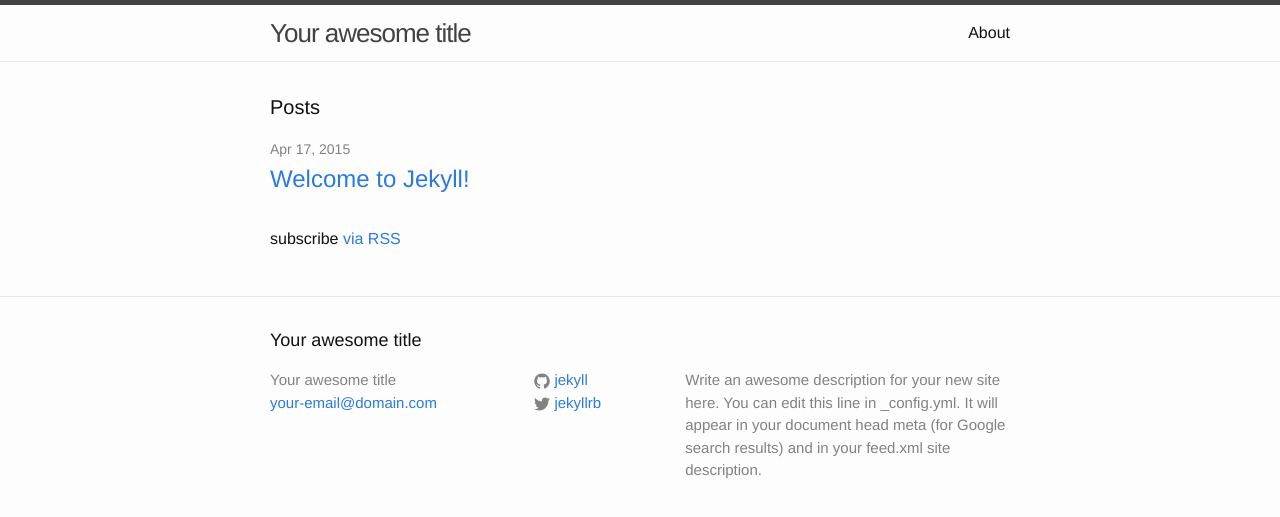
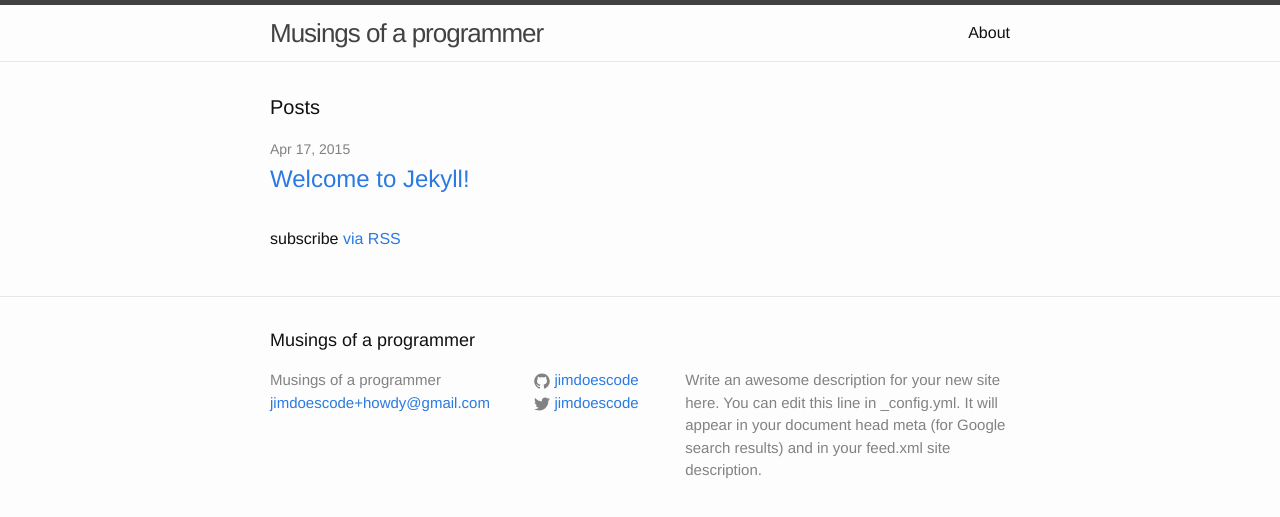
Before and after one commit to jimdoescode/jimdoescode.github.io, a Jekyll site: the page built from index.html, in a window 1280 px wide. Shown: the top 517 px of the page. Built offline with Jekyll 4.4.1, drawn with Linux system fonts in a browser that asks for light colours.

Commit message:
Added actual info

```diff
--- a/_config.yml
+++ b/_config.yml
@@ -1,14 +1,14 @@
 # Site settings
-title: Your awesome title
-email: your-email@domain.com
+title: Musings of a programmer
+email: jimdoescode+howdy@gmail.com
 description: > # this means to ignore newlines until "baseurl:"
   Write an awesome description for your new site here. You can edit this
   line in _config.yml. It will appear in your document head meta (for
   Google search results) and in your feed.xml site description.
 baseurl: "" # the subpath of your site, e.g. /blog/
 url: "http://yourdomain.com" # the base hostname & protocol for your site
-twitter_username: jekyllrb
-github_username:  jekyll
+twitter_username: jimdoescode
+github_username:  jimdoescode
 
 # Build settings
 markdown: kramdown
```
